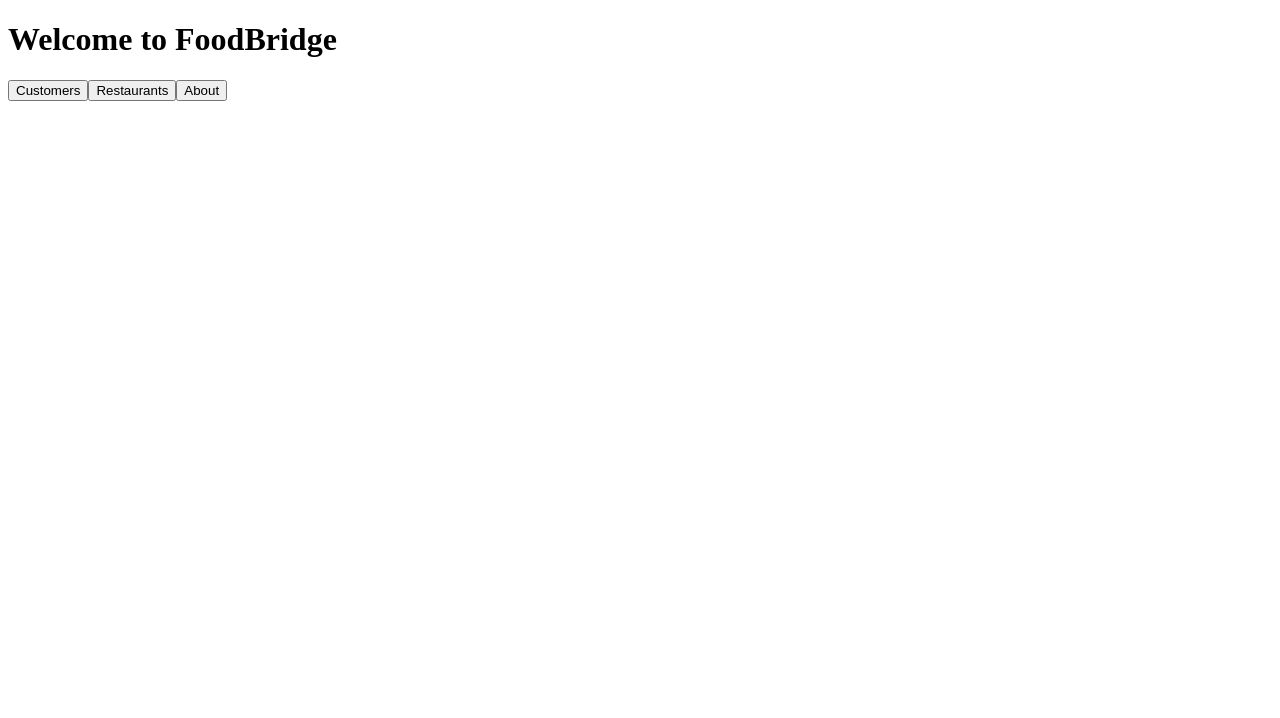
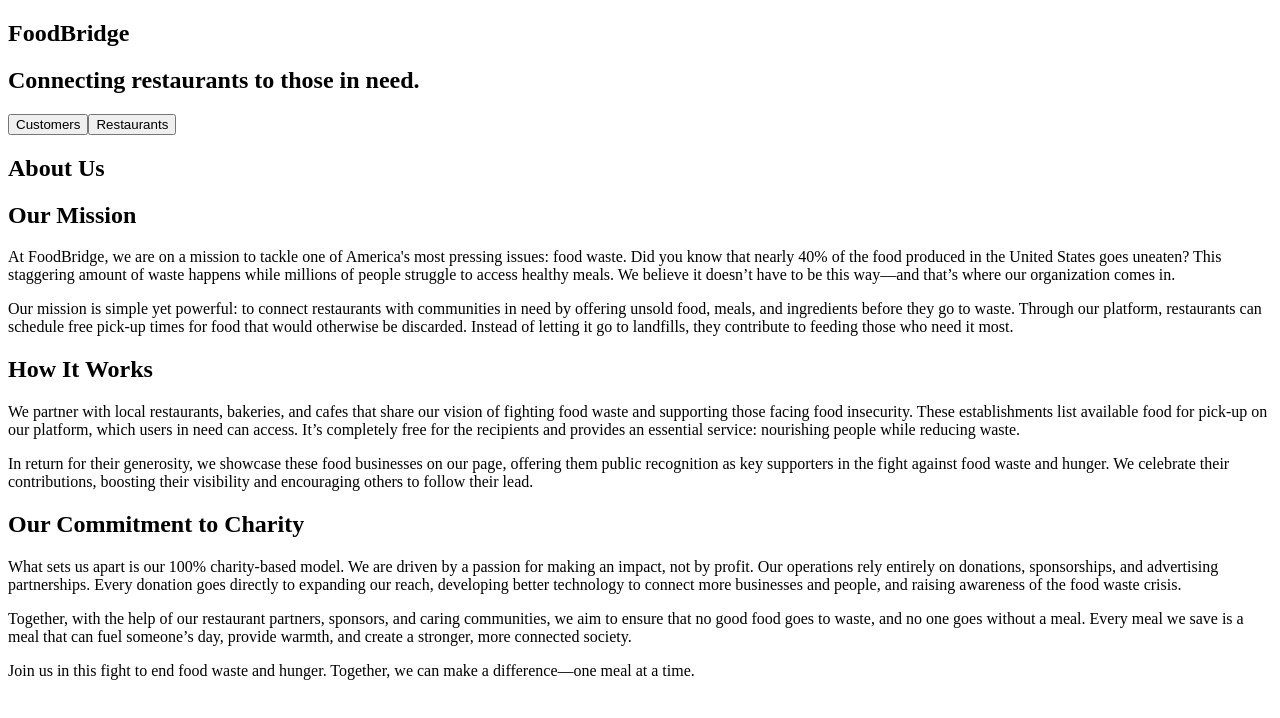
Before and after one commit to AnasAA98/FoodBridge, a Next.js app: page / in a window 1280 px wide. Shown: the top 718 px of the page. Built offline with nearby package versions, Linux system fonts and the light colour scheme.

Commit message:
remove about page and styles

```diff
--- a/package.json
+++ b/package.json
@@ -9,6 +9,7 @@
     "lint": "next lint"
   },
   "dependencies": {
+    "@alloc/quick-lru": "^5.2.0",
     "@emotion/react": "^11.13.3",
     "@emotion/styled": "^11.13.0",
     "@mui/material": "^6.1.3",
@@ -18,9 +19,10 @@
     "react-dom": "^18"
   },
   "devDependencies": {
+    "autoprefixer": "^10.4.20",
     "eslint": "^8",
     "eslint-config-next": "14.2.15",
-    "postcss": "^8",
-    "tailwindcss": "^3.4.1"
+    "postcss": "^8.4.47",
+    "tailwindcss": "^3.4.13"
   }
 }
--- a/src/app/about/styles.css
+++ /dev/null
@@ -1,29 +0,0 @@
-/* Home.css */
-.container {
-    display: flex;
-    flex-direction: column;
-    align-items: center;
-    justify-content: center;
-    padding: 20px;
-    font-family: Arial, sans-serif;
-    text-align: center;
-}
-
-h1,
-h2 {
-    color: #333;
-    margin-bottom: 10px;
-}
-
-p {
-    width: 60%;
-    margin-bottom: 20px;
-    line-height: 1.6;
-    color: #555;
-}
-
-@media (max-width: 768px) {
-    p {
-        width: 90%;
-    }
-}
--- a/src/app/page.js
+++ b/src/app/page.js
@@ -3,18 +3,68 @@ import Link from 'next/link';
 export default function Home() {
   return (
     <div>
-      <h1>Welcome to FoodBridge</h1>
-      <div>
+      {/* Home Section */}
+      <section class="home-section container">
+        <h1 class="logo">FoodBridge</h1>
+        <h2 class="subheading">Connecting restaurants to those in need.</h2>
+        <div class="nav-buttons">
           <Link href="/customers">
             <button>Customers</button>
           </Link>
           <Link href="/restaurants">
             <button>Restaurants</button>
           </Link>
-        <Link href="/about">
-          <button>About</button>
-        </Link>
+          <Link href="#about"></Link>
         </div>
+      </section>
+
+      {/* About Us Section */}
+      <section id="about" class="about-section container">
+        <h1>About Us</h1>
+
+        <h2>Our Mission</h2>
+        <p>
+          At FoodBridge, we are on a mission to tackle one of America's most pressing issues: food waste. Did you know that
+          nearly 40% of the food produced in the United States goes uneaten? This staggering amount of waste happens while
+          millions of people struggle to access healthy meals. We believe it doesn’t have to be this way—and that’s where our
+          organization comes in.
+        </p>
+        <p>
+          Our mission is simple yet powerful: to connect restaurants with communities in need by offering unsold food, meals,
+          and ingredients before they go to waste. Through our platform, restaurants can schedule free pick-up times for food
+          that would otherwise be discarded. Instead of letting it go to landfills, they contribute to feeding those who need
+          it most.
+        </p>
+
+        <h2>How It Works</h2>
+        <p>
+          We partner with local restaurants, bakeries, and cafes that share our vision of fighting food waste and supporting
+          those facing food insecurity. These establishments list available food for pick-up on our platform, which users in
+          need can access. It’s completely free for the recipients and provides an essential service: nourishing people while
+          reducing waste.
+        </p>
+        <p>
+          In return for their generosity, we showcase these food businesses on our page, offering them public recognition as
+          key supporters in the fight against food waste and hunger. We celebrate their contributions, boosting their visibility
+          and encouraging others to follow their lead.
+        </p>
+
+        <h2>Our Commitment to Charity</h2>
+        <p>
+          What sets us apart is our 100% charity-based model. We are driven by a passion for making an impact, not by profit. Our
+          operations rely entirely on donations, sponsorships, and advertising partnerships. Every donation goes directly to
+          expanding our reach, developing better technology to connect more businesses and people, and raising awareness of the
+          food waste crisis.
+        </p>
+        <p>
+          Together, with the help of our restaurant partners, sponsors, and caring communities, we aim to ensure that no good
+          food goes to waste, and no one goes without a meal. Every meal we save is a meal that can fuel someone’s day, provide
+          warmth, and create a stronger, more connected society.
+        </p>
+        <p>
+          Join us in this fight to end food waste and hunger. Together, we can make a difference—one meal at a time.
+        </p>
+      </section>
     </div>
   );
 }
```
Also changed, not shown: src/app/about/page.js (deleted, +0 -62 lines), src/app/media/landingbackground.png (added), 1 other file (tests, documents, lock files or other folders). Lines whose indentation alone changed are shown as unchanged.
